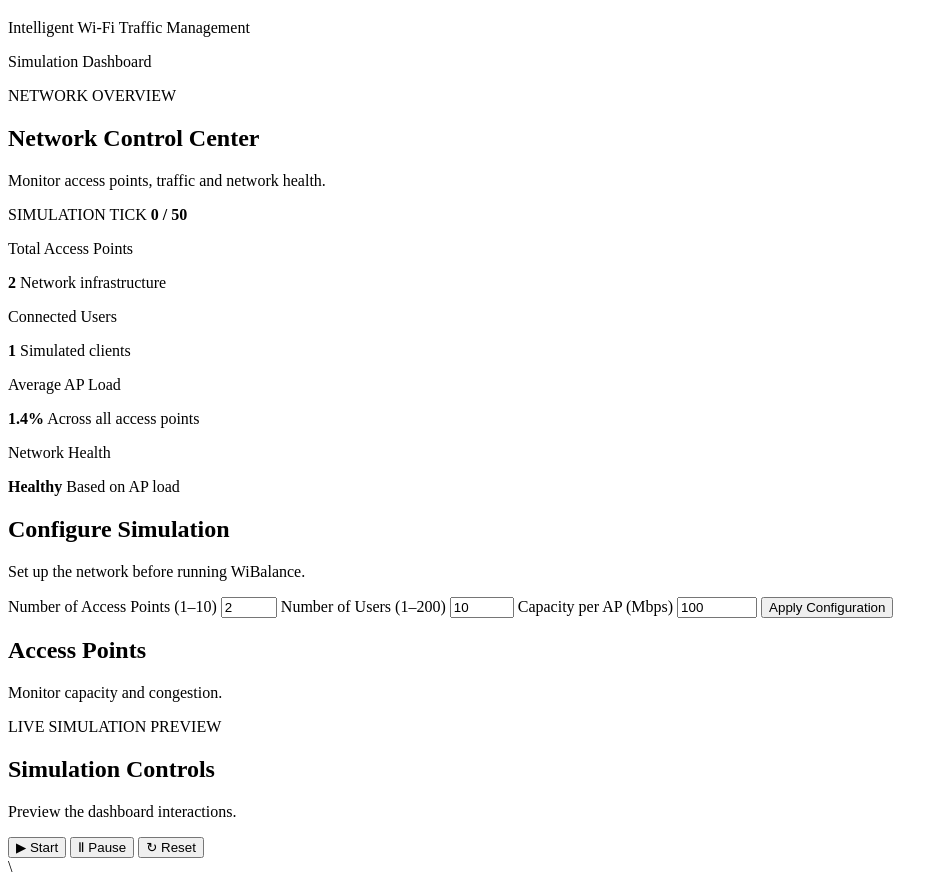
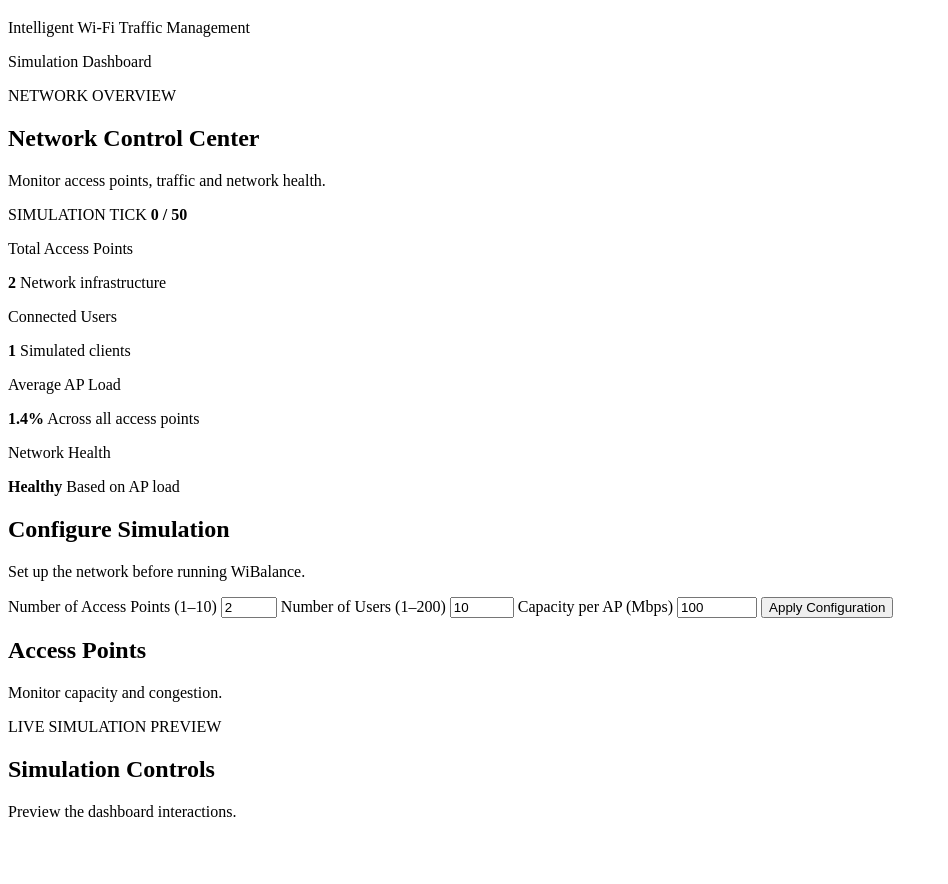
Before and after one commit to aakriti1301chauhan-crypto/WiBalance, a plain HTML site: page frontend/index.html in a window 1280 px wide. Shown: the part 87-971 px from the top of the page, without its empty margins (0-948 px from the left). After the commit the page ends 924 px from the top, so only its background shows below. Drawn offline with Linux system fonts and the light colour scheme.

Commit message:
Update index.html
Removed simulation control buttons from the dashboard.

```diff
--- a/frontend/index.html
+++ b/frontend/index.html
@@ -106,9 +106,3 @@
                 <h2>Simulation Controls</h2>
                 <p class="muted">Preview the dashboard interactions.</p>
             </div>
-            <div class="buttons">
-                <button id="startBtn">▶ Start</button>
-                <button id="pauseBtn" class="secondary">Ⅱ Pause</button>
-                <button id="resetBtn" class="secondary">↻ Reset</button>
-            </div>
-    \
```
